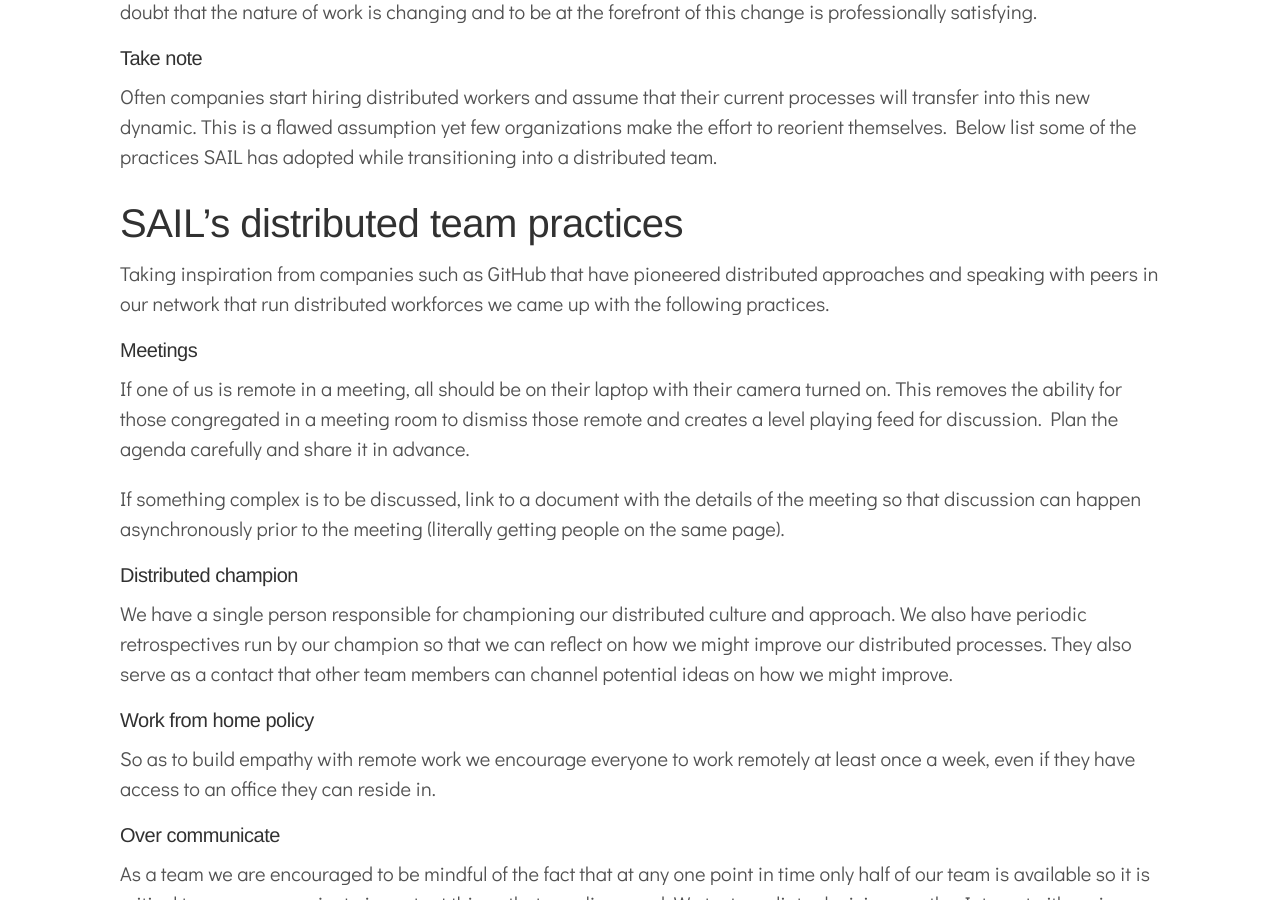
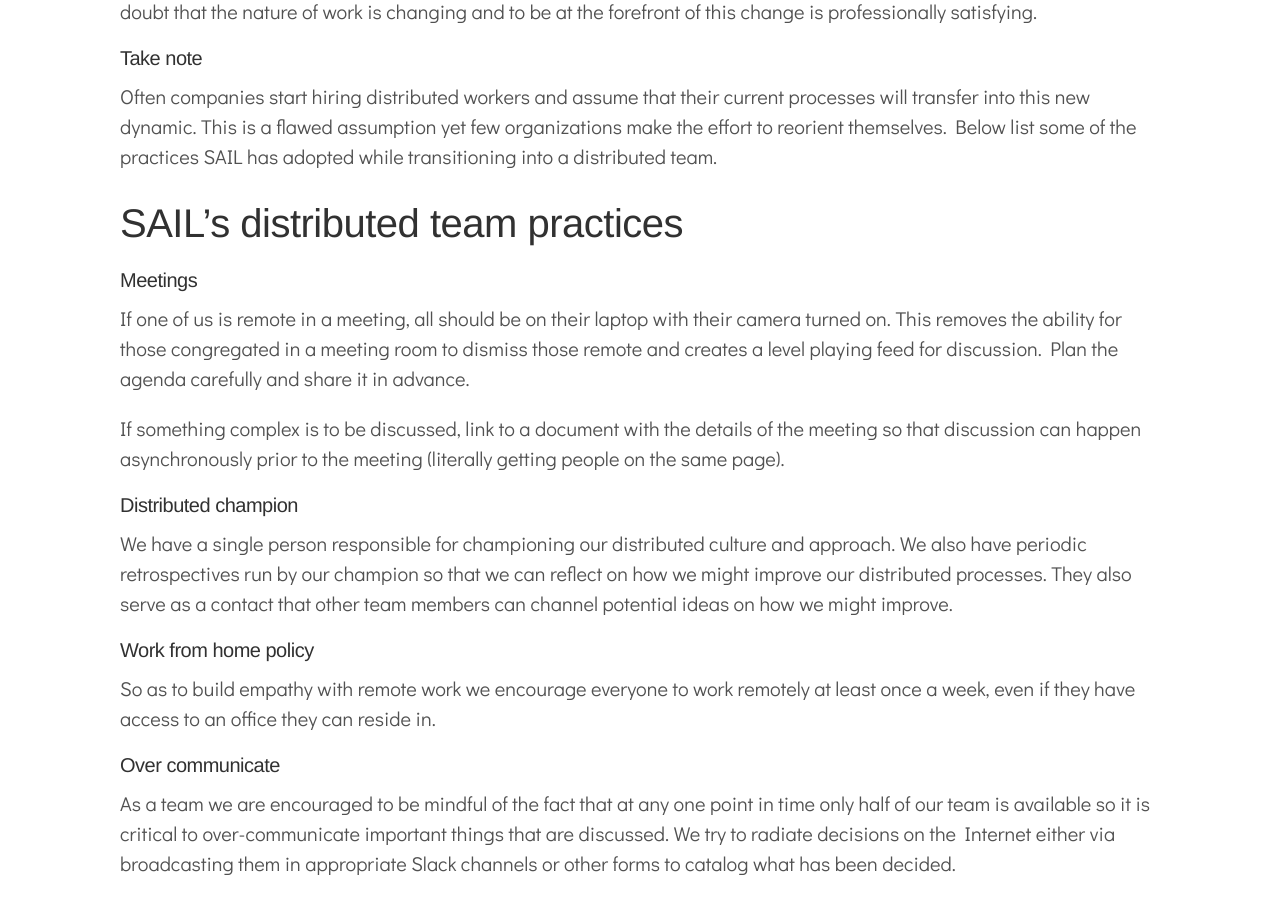
Before and after one commit to davidkdickson/davidkdickson.github.io, a Jekyll site: the page built from _posts/2020-03-22-operating-as-a-distributed-team.md, in a window 1280 px wide and 900 px high, scrolled down 913 px. Built offline with Jekyll 4.4.1, drawn with Linux system fonts in a browser that asks for light colours.

Commit message:
unnecessary paragraph

```diff
--- a/_posts/2020-03-22-operating-as-a-distributed-team.md
+++ b/_posts/2020-03-22-operating-as-a-distributed-team.md
@@ -24,8 +24,6 @@
 Often companies start hiring distributed workers and assume that their current processes will transfer into this new dynamic. This is a flawed assumption yet few organizations make the effort to reorient themselves. Below list some of the practices SAIL has adopted while transitioning into a distributed team.
 
 # SAIL’s distributed team practices
-Taking inspiration from companies such as GitHub that have pioneered distributed approaches and speaking with peers in our network that run distributed workforces we came up with the following practices.
-
 #### Meetings
 If one of us is remote in a meeting, all should be on their laptop with their camera turned on. This removes the ability for those congregated in a meeting room to dismiss those remote and creates a level playing feed for discussion. Plan the agenda carefully and share it in advance.
 
```
